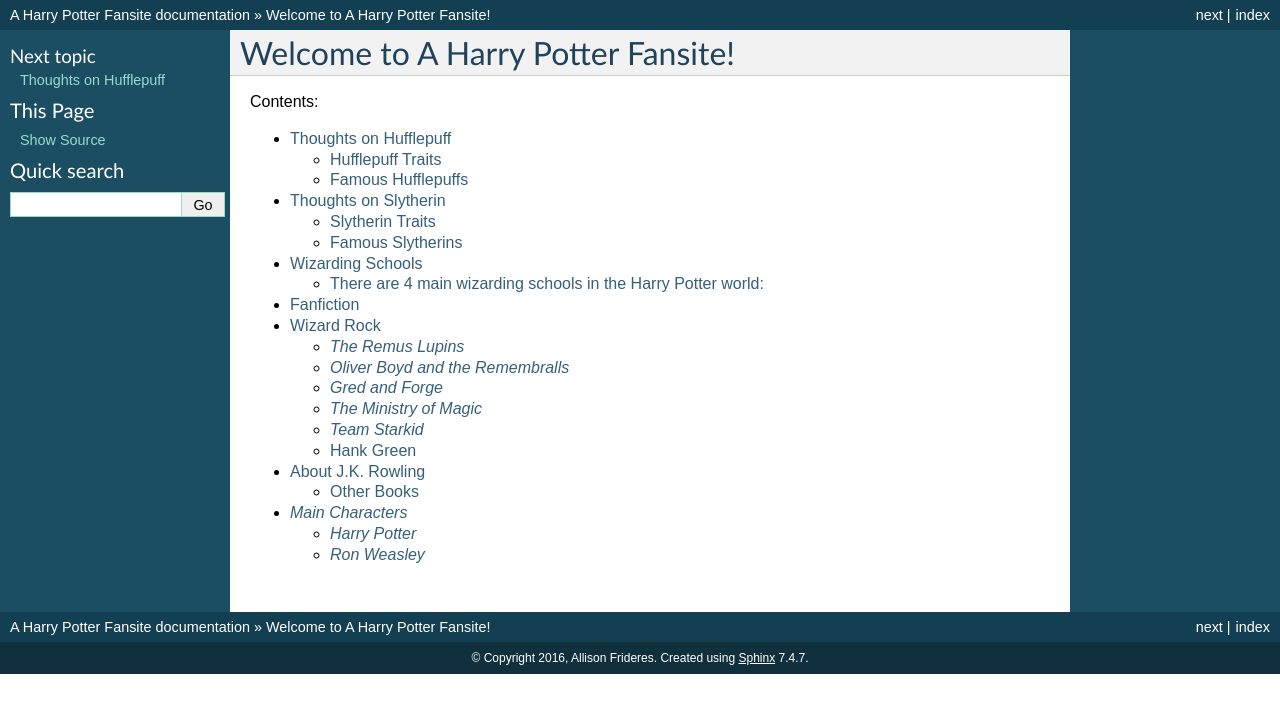
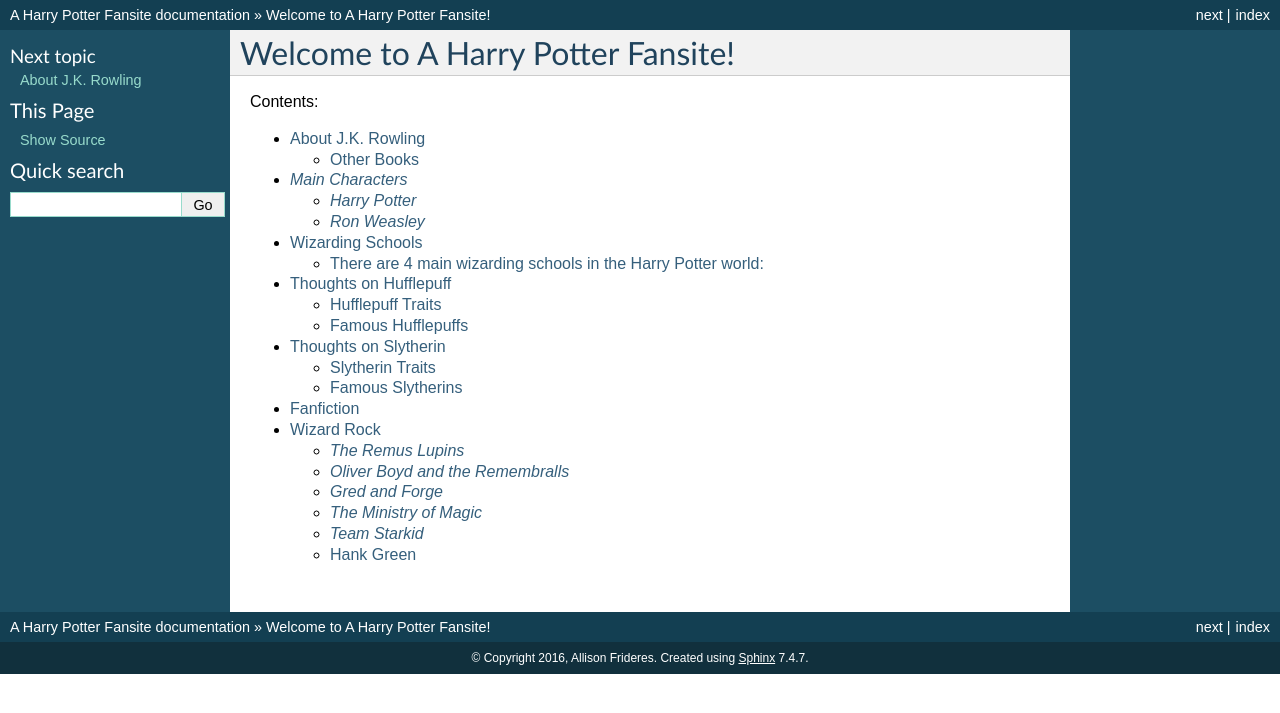
Before and after one commit to AshMad95/harrypotter, a Sphinx documentation site: the page built from source/index.rst, in a window 1280 px wide. Shown: the top 713 px of the page. Built offline with Sphinx 7.4.7, drawn with Linux system fonts in a browser that asks for light colours.

Commit message:
Tweaked ordering and made sure everything was showing

```diff
--- a/source/index.rst
+++ b/source/index.rst
@@ -11,10 +11,10 @@ Contents:
 .. toctree::
    :maxdepth: 2
 
+   rowling.rst
+   main_characters.rst
+   wizarding_schools/wizarding_schools.rst
    hufflepuff_thoughts/hufflepuff_thoughts.rst
    slytherin_thoughts/slytherin_thoughts.rst
-   wizarding_schools/wizarding_schools.rst
    fanfiction/fanfiction.rst
    wizard_rock/wizard_rock.rst
-   rowling.rst
-   main_characters.rst
--- a/source/wizard_rock/wizard_rock.rst
+++ b/source/wizard_rock/wizard_rock.rst
@@ -33,7 +33,7 @@ of his more 'rockier' songs.
 
 .. raw:: html
 
-	<iframe width="420" height="315" src="https://www.youtube.com/embed/kQdp3O-7Ri4" frameborder="0" allowfullscreen></iframe
+	<iframe width="420" height="315" src="https://www.youtube.com/embed/kQdp3O-7Ri4" frameborder="0" allowfullscreen></iframe>
 
 *Gred and Forge*
 ----------------
```
